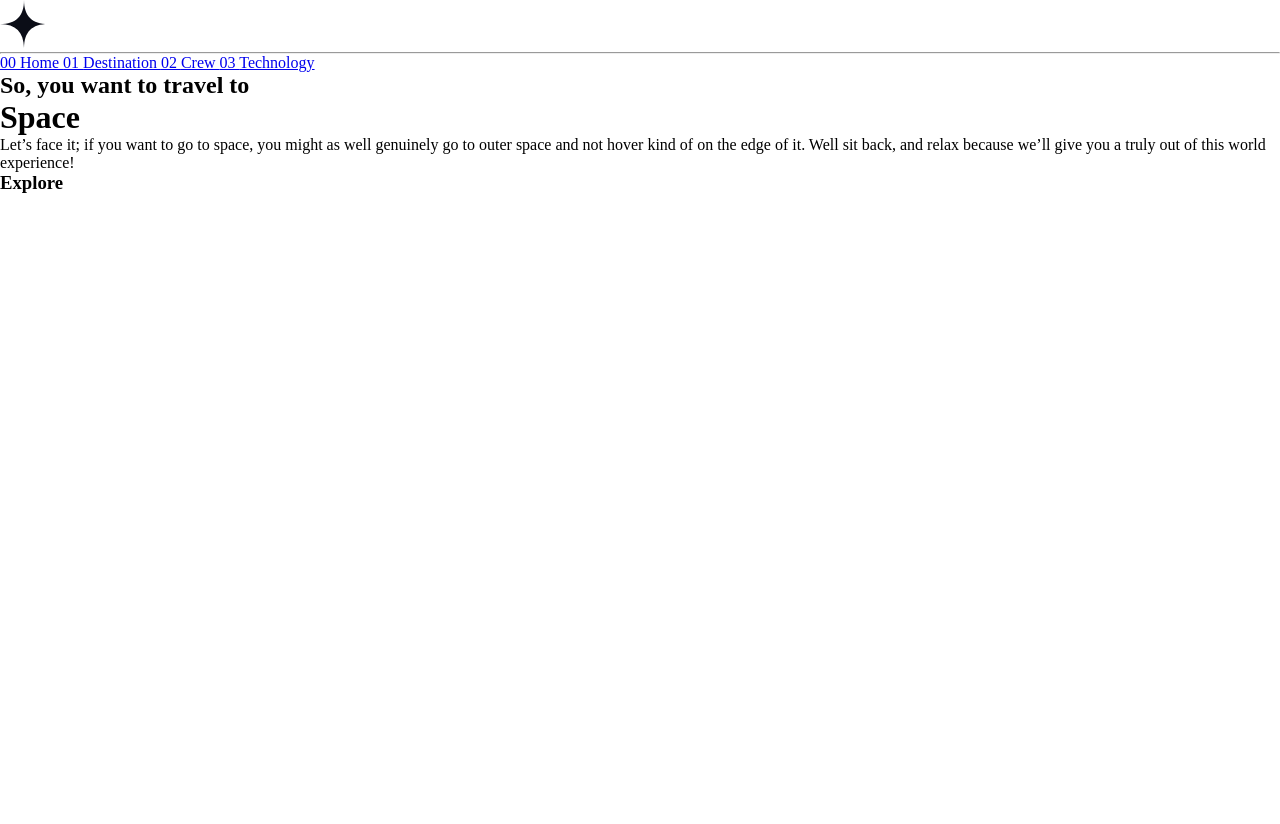
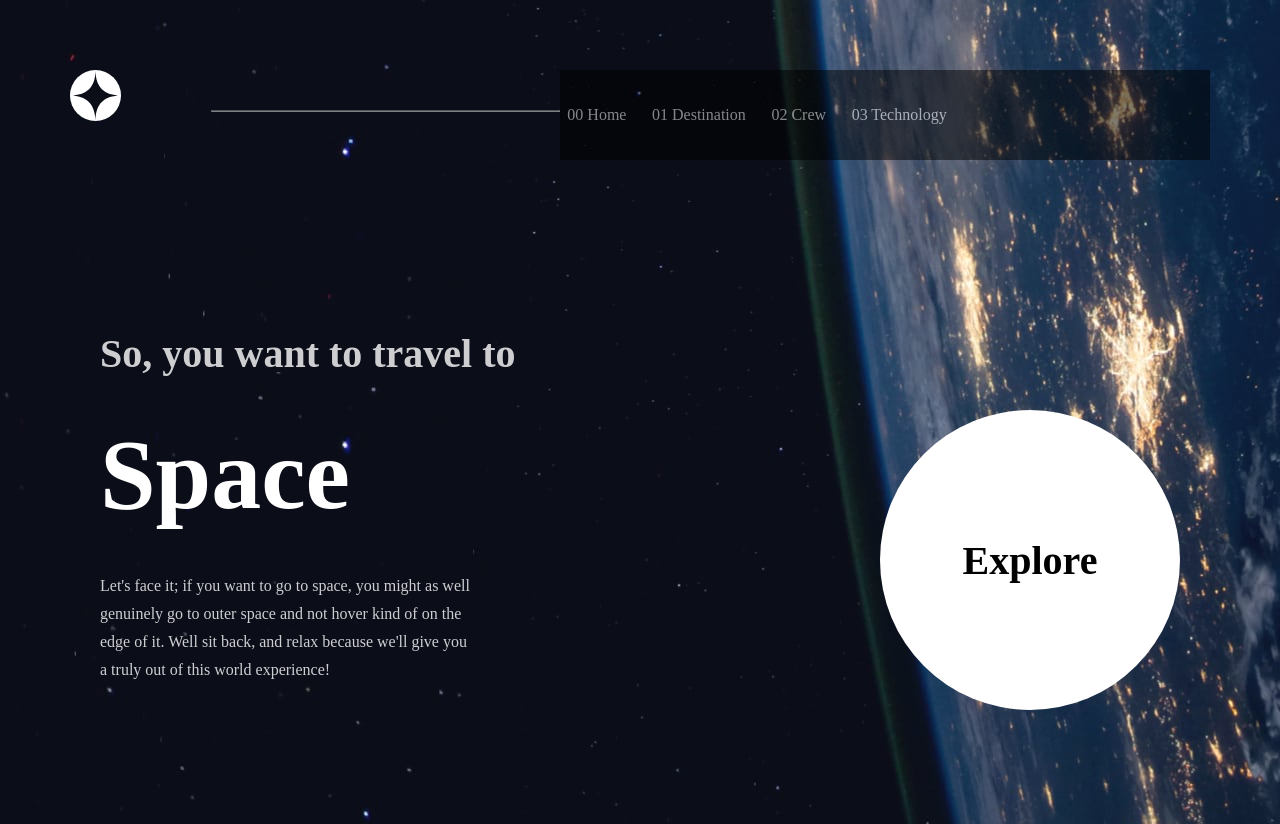
Before and after one commit to OkeraM/Space-tourism-multi-page-website, a plain HTML site: page starter-code/index.html in a window 1280 px wide. Before the commit the page ends 800 px from the top, so only its background shows below. Drawn offline with Linux system fonts and the light colour scheme.

Commit message:
second commit

```diff
--- a/starter-code/index.html
+++ b/starter-code/index.html
@@ -13,9 +13,11 @@
 
   <header>
 
-  <img src="/starter-code/assets/shared/logo.svg">
+  <img src="/starter-code/assets/shared/logo.svg" class="logo">
 
   <hr>
+
+  <div class="header-background">
 
   <div class="header-right">
 
@@ -23,6 +25,8 @@
   <a href="#"> <span> 01 </span> Destination </a>
   <a href="#"> <span> 02 </span> Crew </a>
   <a href="#"> <span> 03 </span> Technology </a>
+
+  </div>
 
   </div>
 
@@ -36,9 +40,9 @@
 
   <h1> Space </h1>
 
-  <p> Let’s face it; if you want to go to space, you might as well genuinely go to
-  outer space and not hover kind of on the edge of it. Well sit back, and relax
-  because we’ll give you a truly out of this world experience! </p>
+  <p> Let's face it; if you want to go to space, you might as well <br> genuinely go to
+  outer space and not hover kind of on the <br> edge of it. Well sit back, and relax
+  because we'll give you <br> a truly out of this world experience! </p>
 
   </div>
 
@@ -57,8 +61,92 @@
   }
 
   header {
+    display: flex;
+    justify-content: space-between;
+    padding: 70px;
+  }
 
+  .header-background {
+    background-color: black;
+    padding: 5px;
+    opacity: 0.5;
   }
+
+  .header-right {
+    display: flex;
+    justify-content: center;
+    align-items: center;
+    gap: 2vw;
+    width: 50vw;
+    height: 10vh;
+    padding-right: 20vw;
+  }
+
+  a {
+    list-style-type: none;
+    text-decoration: none;
+    color: white;
+  }
+
+  hr {
+    margin-top: 5vh;
+    margin-left: 7vw;
+    width: 30vw;
+    height: 1px;
+    padding: 0;
+    opacity: 0.5;
+  }
+
+  body {
+    background: url("./assets/home/background-home-desktop.jpg");
+  }
+
+  .writing {
+    color: white;
+  }
+
+  .container {
+    padding: 100px;
+    display: flex;
+    justify-content: space-between;
+  }
+
+  .logo {
+    width: 4vw;
+    height: 4vw;
+  }
+
+  h3 {
+    color: black;
+    border-radius: 50%;
+    background-color: white;
+    width: 300px;
+    height: 300px;
+    display: flex;
+    justify-content: center;
+    align-items: center;
+    font-size: 40px;
+    margin-top: 10vh;
+  }
+
+  .writing h2 {
+    margin-bottom: 5vh;
+    font-size: 40px;
+    opacity: 0.8;
+  }
+
+  .writing h1 {
+    margin-bottom: 5vh;
+    font-size: 100px;
+  }
+
+  .writing p {
+    margin-bottom: 5vh;
+    line-height: 28px;
+    opacity: 0.8;
+  }
+
+
 
 </style>
 
```
